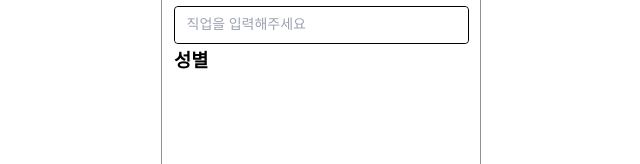
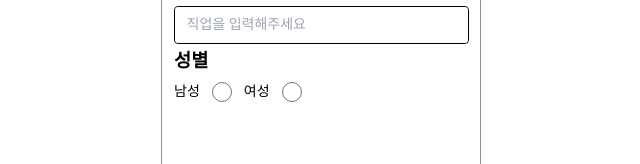
Before and after one commit to FRONTENDSCHOOL10/seven-11, a React app: page /login in a window 1280 px wide. Shown: the part 434-598 px from the top of the page, without its empty margins (319-959 px from the left). Built offline with nearby package versions, Linux system fonts and the light colour scheme; the HTML template or start-up script is replaced by a standard one.

Commit message:
[feat] Gender 선택 버튼 제작

```diff
--- /dev/null
+++ b/src/components/GenderRadio.jsx
@@ -0,0 +1,33 @@
+import React, { useState } from 'react';
+
+function GenderRadio() {
+  const [selectedGender, setSelectedGender] = useState(null);
+
+  const genders = [
+    { label: '남성', value: 'male' },
+    { label: '여성', value: 'female' },
+  ];
+
+  return (
+    <div className="flex pl-3 py-3">
+      {genders.map((gender) => (
+        <div key={gender.value} className="flex items-center pr-3">
+          <label htmlFor={gender.value} className="mr-3 text-base">
+            {gender.label}
+          </label>
+          <input
+            id={gender.value}
+            type="radio"
+            name="gender"
+            value={gender.value}
+            checked={selectedGender === gender.value}
+            onChange={() => setSelectedGender(gender.value)}
+            className="w-5 h-5"
+          />
+        </div>
+      ))}
+    </div>
+  );
+}
+
+export default GenderRadio;
--- a/src/pages/Login.jsx
+++ b/src/pages/Login.jsx
@@ -1,4 +1,5 @@
 import CheckButton from '@/components/CheckButton';
+import GenderRadio from '@/components/GenderRadio';
 import InputText from '@/components/InputText';
 import InputTitle from '@/components/SubTitle';
 import { Link } from 'react-router-dom';
@@ -20,6 +21,7 @@ export default function Login() {
       <InputTitle title="직업" />
       <InputText placeholder="직업을 입력해주세요" />
       <InputTitle title="성별" />
+      <GenderRadio />
     </>
   );
 }
```
